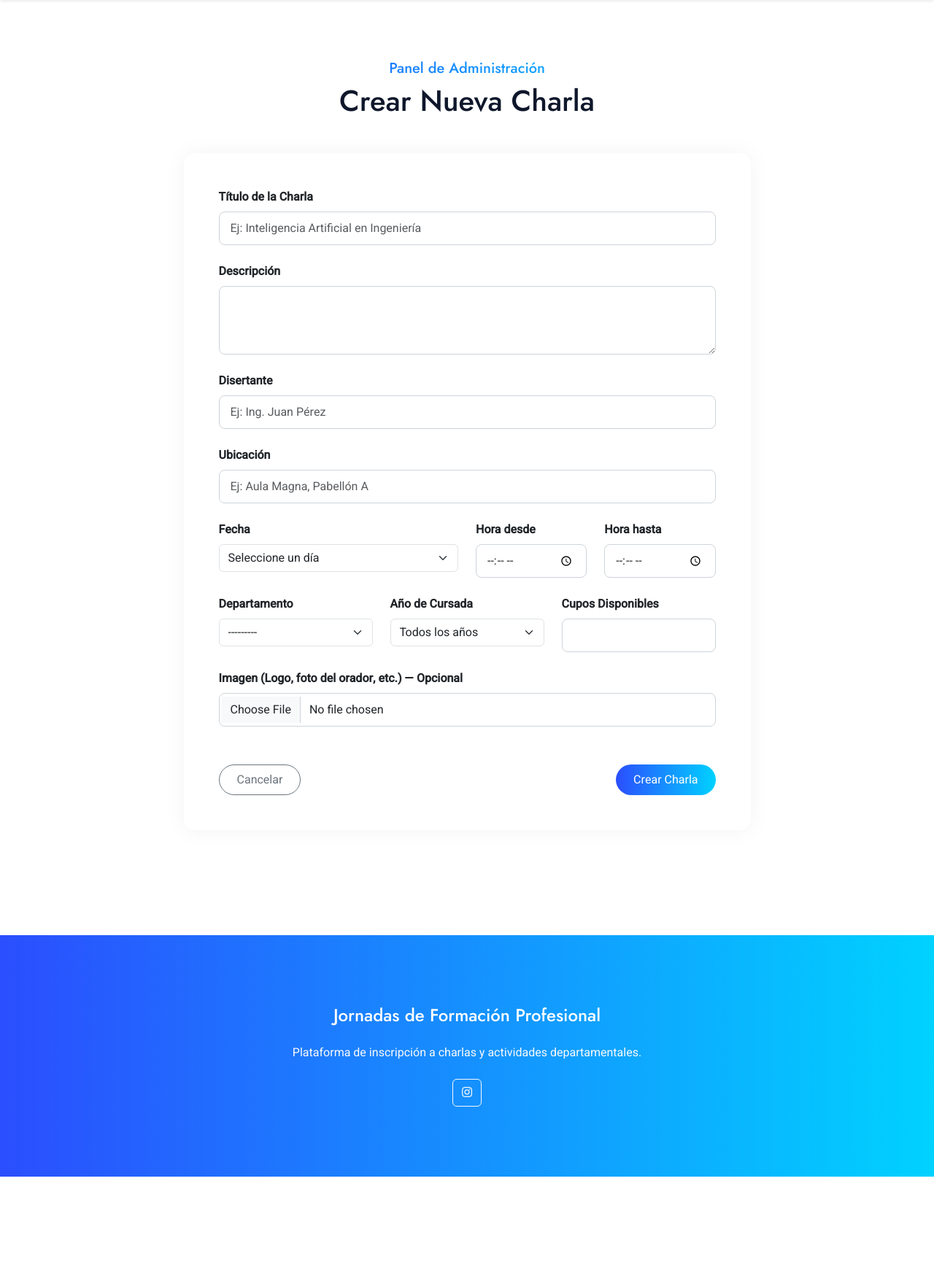
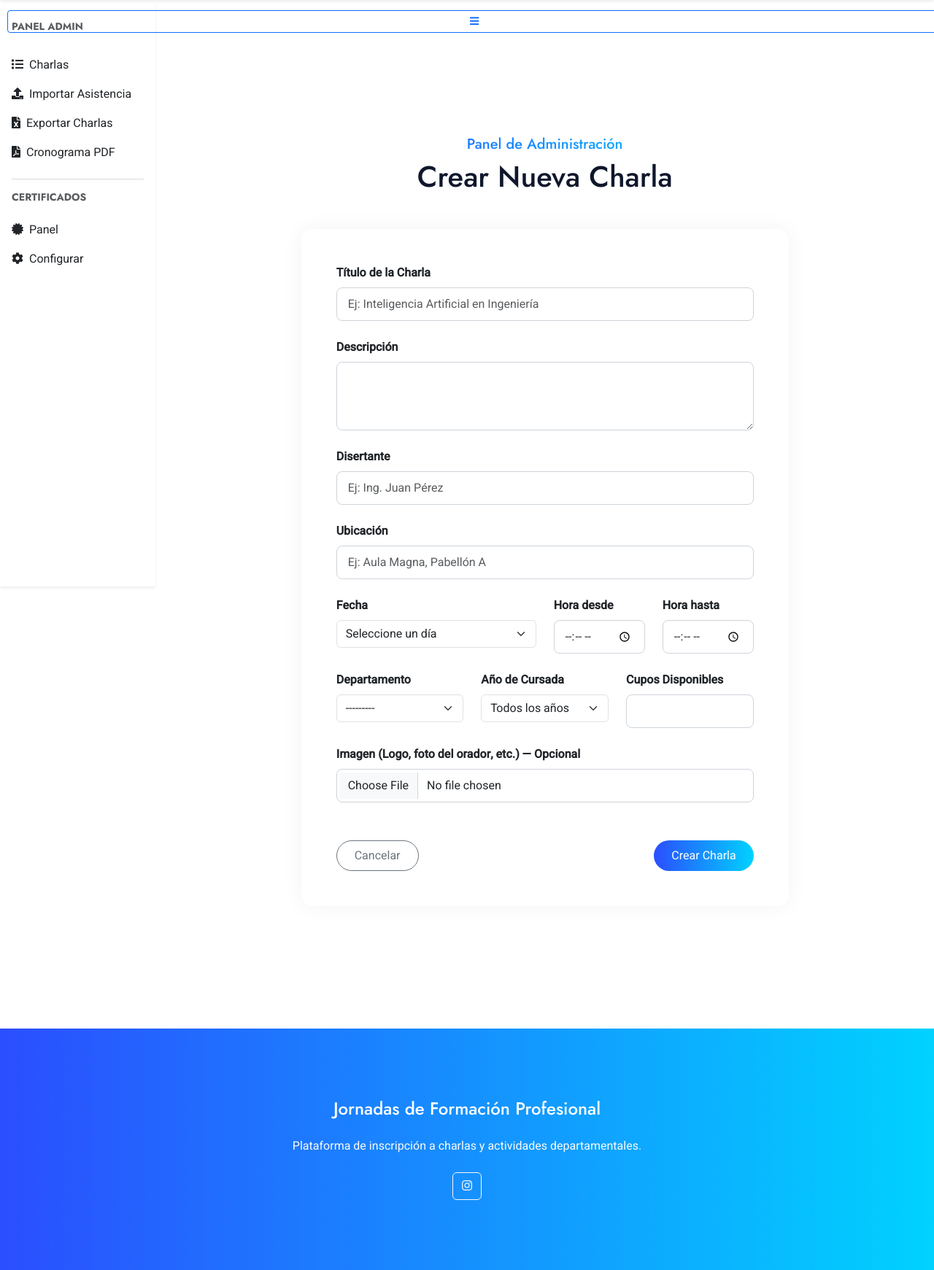
Before and after one commit to UTN-FRLP-Sau/jornadas-django, a Django app: page /admin/talk/new/ in a window 1280 px wide. Shown: the part 66-1807 px from the top of the page at 73% size. Before the commit the page ends 1679 px from the top, so only its background shows below. Run offline with Django 5.2, Linux system fonts and the light colour scheme; the visitor is signed in with stand-in values (Sample User, id 1); some libraries are stand-ins or nearby versions.

Commit message:
feat(admin): agregar sidebar colapsable en panel de administración

```diff
--- a/charlas/templates/charlas/admin_dashboard.html
+++ b/charlas/templates/charlas/admin_dashboard.html
@@ -1,6 +1,6 @@
-{% extends 'charlas/base.html' %}
+{% extends 'charlas/base_admin.html' %}
 {% with force_white_nav=True %}
-{% block content %}
+{% block admin_content %}
 <div class="container-fluid py-5" style="padding-top: 100px !important;">
     <div class="container py-5 px-lg-5">
         <div class="d-flex justify-content-between align-items-center mb-5">
--- a/charlas/templates/charlas/admin_scan.html
+++ b/charlas/templates/charlas/admin_scan.html
@@ -1,6 +1,6 @@
-{% extends 'charlas/base.html' %}
+{% extends 'charlas/base_admin.html' %}
 {% with force_white_nav=True %}
-{% block content %}
+{% block admin_content  %}
 <div class="container-xxl py-5" style="padding-top: 100px !important;">
     <div class="container px-lg-5">
         <div class="row justify-content-center">
--- a/charlas/templates/charlas/admin_talk_details.html
+++ b/charlas/templates/charlas/admin_talk_details.html
@@ -1,6 +1,6 @@
-{% extends 'charlas/base.html' %}
+{% extends 'charlas/base_admin.html' %}
 {% with force_white_nav=True %}
-{% block content %}
+{% block admin_content %}
 <div class="container-fluid py-5" style="padding-top: 100px !important;">
     <div class="container py-5 px-lg-5">
         <div class="mb-4 d-flex justify-content-between align-items-start">
--- /dev/null
+++ b/charlas/templates/charlas/base_admin.html
@@ -0,0 +1,76 @@
+{% extends 'charlas/base.html' %}
+{% with force_white_nav=True %}
+
+{% block content %}
+<div class="container-fluid" style="padding-top: 80px;">
+    <div class="row">
+
+        <!-- Toggle button -->
+        <button id="sidebar-toggle" class="btn btn-sm btn-outline-primary"
+            style="position: fixed; top: 80px; left: 10px; z-index: 200;">
+            <i class="fa fa-bars"></i>
+        </button>
+
+        <!-- Sidebar -->
+        <div id="sidebar" class="col-lg-2 col-md-3 d-none d-md-block bg-white shadow-sm min-vh-100 py-4 px-0"
+            style="position: fixed; top: 70px; left: 0; z-index: 100; transition: 0.3s;">
+            <div class="px-3 mb-4">
+                <h6 class="text-muted text-uppercase small fw-bold">Panel Admin</h6>
+            </div>
+            <nav class="nav flex-column">
+                <a href="{% url 'admin_dashboard' %}" class="nav-link px-3 py-2 {% if request.resolver_match.url_name == 'admin_dashboard' %}text-primary fw-bold{% else %}text-dark{% endif %}">
+                    <i class="fa fa-list me-2"></i>Charlas
+                </a>
+                <a href="{% url 'import_attendance' %}" class="nav-link px-3 py-2 {% if request.resolver_match.url_name == 'import_attendance' %}text-primary fw-bold{% else %}text-dark{% endif %}">
+                    <i class="fa fa-upload me-2"></i>Importar Asistencia
+                </a>
+                <a href="{% url 'export_talks' %}" class="nav-link px-3 py-2 text-dark">
+                    <i class="fa fa-file-excel me-2"></i>Exportar Charlas
+                </a>
+                <a href="{% url 'export_cronograma_pdf' %}" class="nav-link px-3 py-2 text-dark">
+                    <i class="fa fa-file-pdf me-2"></i>Cronograma PDF
+                </a>
+                <hr class="mx-3">
+                <div class="px-3 mb-2">
+                    <h6 class="text-muted text-uppercase small fw-bold">Certificados</h6>
+                </div>
+                <a href="{% url 'certificate_dashboard' %}" class="nav-link px-3 py-2 {% if request.resolver_match.url_name == 'certificate_dashboard' %}text-primary fw-bold{% else %}text-dark{% endif %}">
+                    <i class="fa fa-certificate me-2"></i>Panel
+                </a>
+                <a href="{% url 'certificate_config' %}" class="nav-link px-3 py-2 {% if request.resolver_match.url_name == 'certificate_config' %}text-primary fw-bold{% else %}text-dark{% endif %}">
+                    <i class="fa fa-cog me-2"></i>Configurar
+                </a>
+            </nav>
+        </div>
+
+        <!-- Contenido principal -->
+        <div id="main-content" class="col-lg-10 col-md-9 ms-auto py-4 px-4" style="transition: 0.3s;">
+            {% block admin_content %}{% endblock %}
+        </div>
+
+    </div>
+</div>
+{% endblock %}
+{% endwith %}
+
+{% block scripts %}
+<script>
+const toggle = document.getElementById('sidebar-toggle');
+const sidebar = document.getElementById('sidebar');
+const main = document.getElementById('main-content');
+let collapsed = false;
+
+toggle.addEventListener('click', () => {
+    collapsed = !collapsed;
+    if (collapsed) {
+        sidebar.style.transform = 'translateX(-100%)';
+        main.style.marginLeft = '0';
+        main.style.width = '100%';
+    } else {
+        sidebar.style.transform = 'translateX(0)';
+        main.style.marginLeft = '';
+        main.style.width = '';
+    }
+});
+</script>
+{% endblock %}
--- a/charlas/templates/charlas/certificate_config.html
+++ b/charlas/templates/charlas/certificate_config.html
@@ -1,6 +1,6 @@
-{% extends 'charlas/base.html' %}
+{% extends 'charlas/base_admin.html' %}
 {% with force_white_nav=True %}
-{% block content %}
+{% block admin_content  %}
 <div class="container-xxl py-5" style="padding-top: 100px !important;">
     <div class="container py-5 px-lg-5">
         <div class="row justify-content-center">
--- a/charlas/templates/charlas/certificate_dashboard.html
+++ b/charlas/templates/charlas/certificate_dashboard.html
@@ -1,6 +1,6 @@
-{% extends 'charlas/base.html' %}
+{% extends 'charlas/base_admin.html' %}
 {% with force_white_nav=True %}
-{% block content %}
+{% block admin_content  %}
 <div class="container-fluid py-5" style="padding-top: 100px !important;">
     <div class="container py-5 px-lg-5">
 
--- a/charlas/templates/charlas/certificate_emit_confirm.html
+++ b/charlas/templates/charlas/certificate_emit_confirm.html
@@ -1,6 +1,6 @@
-{% extends 'charlas/base.html' %}
+{% extends 'charlas/base_admin.html' %}
 {% with force_white_nav=True %}
-{% block content %}
+{% block admin_content %}
 <div class="container-xxl py-5" style="padding-top: 100px !important;">
     <div class="container py-5 px-lg-5">
         <div class="row justify-content-center">
--- a/charlas/templates/charlas/certificate_emit_status.html
+++ b/charlas/templates/charlas/certificate_emit_status.html
@@ -1,6 +1,6 @@
-{% extends 'charlas/base.html' %}
+{% extends 'charlas/base_admin.html' %}
 {% with force_white_nav=True %}
-{% block content %}
+{% block admin_content %}
 <div class="container-xxl py-5" style="padding-top: 100px !important;">
     <div class="container py-5 px-lg-5">
         <div class="row justify-content-center">
--- a/charlas/templates/charlas/import_attendance.html
+++ b/charlas/templates/charlas/import_attendance.html
@@ -1,6 +1,6 @@
-{% extends 'charlas/base.html' %}
+{% extends 'charlas/base_admin.html' %}
 {% with force_white_nav=True %}
-{% block content %}
+{% block admin_content %}
 <div class="container-fluid py-5" style="padding-top: 100px !important;">
     <div class="container py-5 px-lg-5">
         <div class="mb-5">
--- a/charlas/templates/charlas/scanner_dashboard.html
+++ b/charlas/templates/charlas/scanner_dashboard.html
@@ -1,6 +1,6 @@
-{% extends 'charlas/base.html' %}
+{% extends 'charlas/base_admin.html' %}
 {% with force_white_nav=True %}
-{% block content %}
+{% block admin_content %}
 <div class="container-fluid py-5" style="padding-top: 100px !important;">
     <div class="container py-5 px-lg-5">
         <div class="d-flex justify-content-between align-items-center mb-5">
--- a/charlas/templates/charlas/talk_form.html
+++ b/charlas/templates/charlas/talk_form.html
@@ -1,6 +1,6 @@
-{% extends 'charlas/base.html' %}
+{% extends 'charlas/base_admin.html' %}
 {% with force_white_nav=True %}
-{% block content %}
+{% block admin_content  %}
 <div class="container-xxl py-5" style="padding-top: 100px !important;">
     <div class="container py-5 px-lg-5">
         <div class="row justify-content-center">
```
